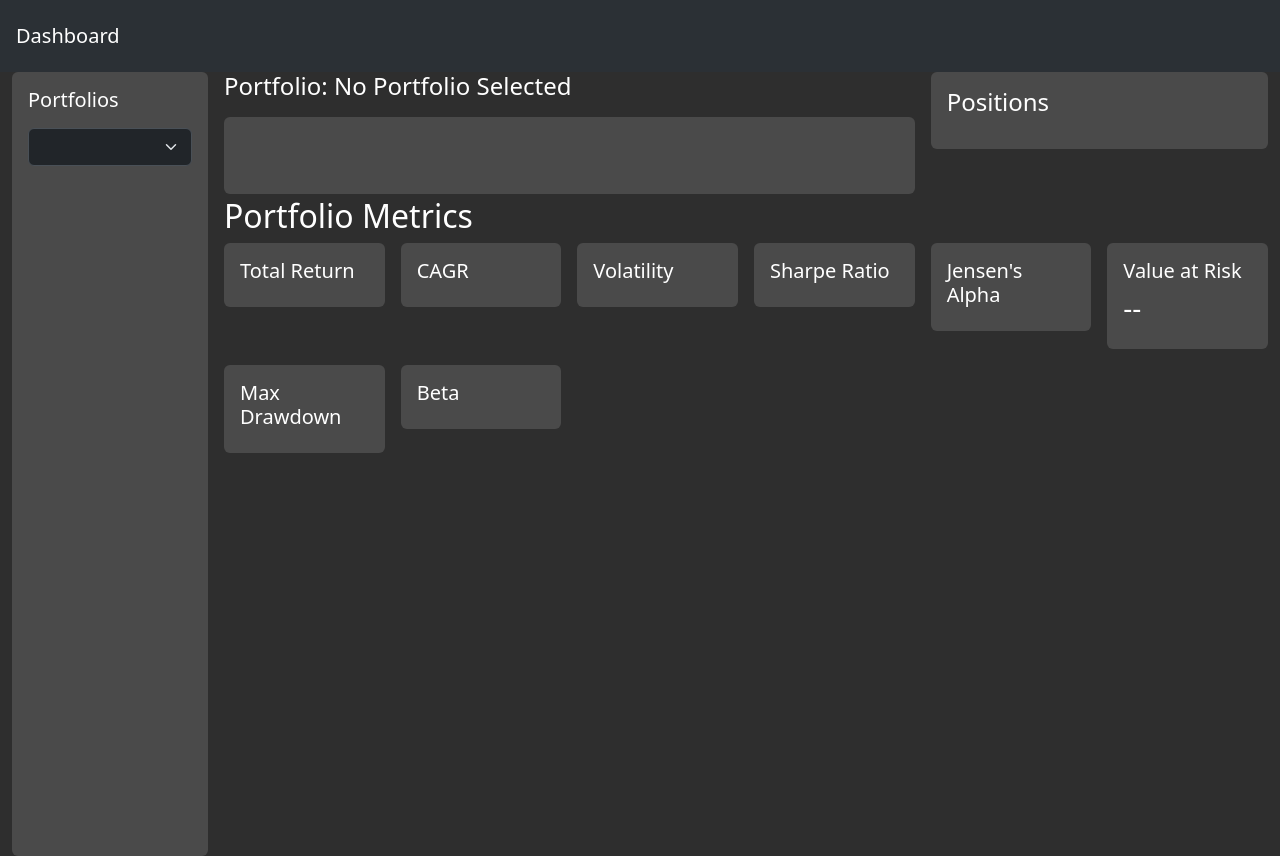
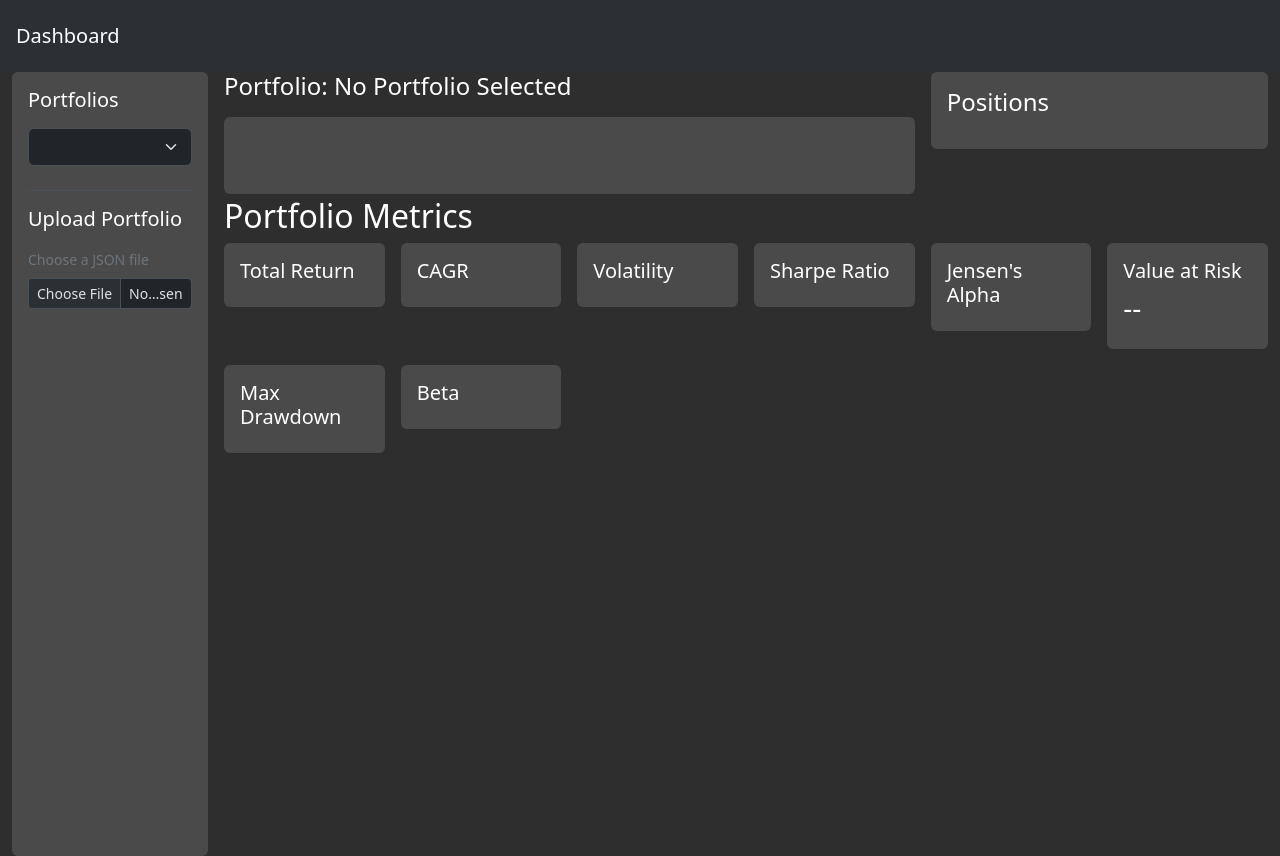
Before and after one commit to aachen-investment-club/portfolio-management, a Flask app: template portfolio/templates/index.html in a window 1280 px wide. Run offline with Flask 3, Linux system fonts and the light colour scheme; the template is opened without the code that fills it, so the values that code supplies are empty; some libraries are stand-ins or nearby versions.

Commit message:
added portfolio upload function

```diff
--- a/portfolio/models/mock_file.py
+++ b/portfolio/models/mock_file.py
@@ -112,7 +112,8 @@ def test_beta():
     print(Metrics.get_beta(portfolio_returns=nvida_returns, benchmark_returns=bond_returns))
 
 
+test_market()
 test_sharpe()
-test_beta()
+#test_beta()
 #generate_sublog()
 #test_import()
--- a/portfolio/templates/index.html
+++ b/portfolio/templates/index.html
@@ -29,6 +29,18 @@
                                 {% endfor %}
                             </select>
                         </form>
+
+                        <div class="mt-4 pt-3 border-top">
+                            <h5 class="mb-3">Upload Portfolio</h5>
+                            <div class="mb-3">
+                                <label for="portfolioUpload" class="form-label small text-secondary">Choose a JSON file</label>
+                                <input class="form-control form-control-sm" type="file" id="portfolioUpload" accept=".json">
+                            </div>
+                            <div id="uploadStatus" class="small mt-2"></div>
+                        </div>
+
+
+
                     </div>
                 </aside>
 
--- a/portfolio/templates/index.js
+++ b/portfolio/templates/index.js
@@ -24,3 +24,28 @@ const layout = {
 };
 
 Plotly.newPlot(mainChart, data, layout, { responsive: true });
+
+
+
+document.getElementById('portfolioUpload').addEventListener('change', function(e) {
+    const file = e.target.files[0];
+    if (!file) return;
+
+    const statusDiv = document.getElementById('uploadStatus');
+    statusDiv.innerHTML = '<span class="text-info">Uploading...</span>';
+
+    const formData = new FormData();
+    formData.append('file', file);
+
+    axios.post('/upload-portfolio', formData, {
+        headers: { 'Content-Type': 'multipart/form-data' }
+    })
+    .then(response => {
+        statusDiv.innerHTML = '<span class="text-success">Upload successful!</span>';
+        setTimeout(() => window.location.reload(), 1500);
+    })
+    .catch(error => {
+        console.error(error);
+        statusDiv.innerHTML = '<span class="text-danger">Upload failed.</span>';
+    });
+});
```
Also changed, not shown: portfolio/models/portfolio.py (+18 -0 lines), portfolio/routes.py (+36 -2 lines).
